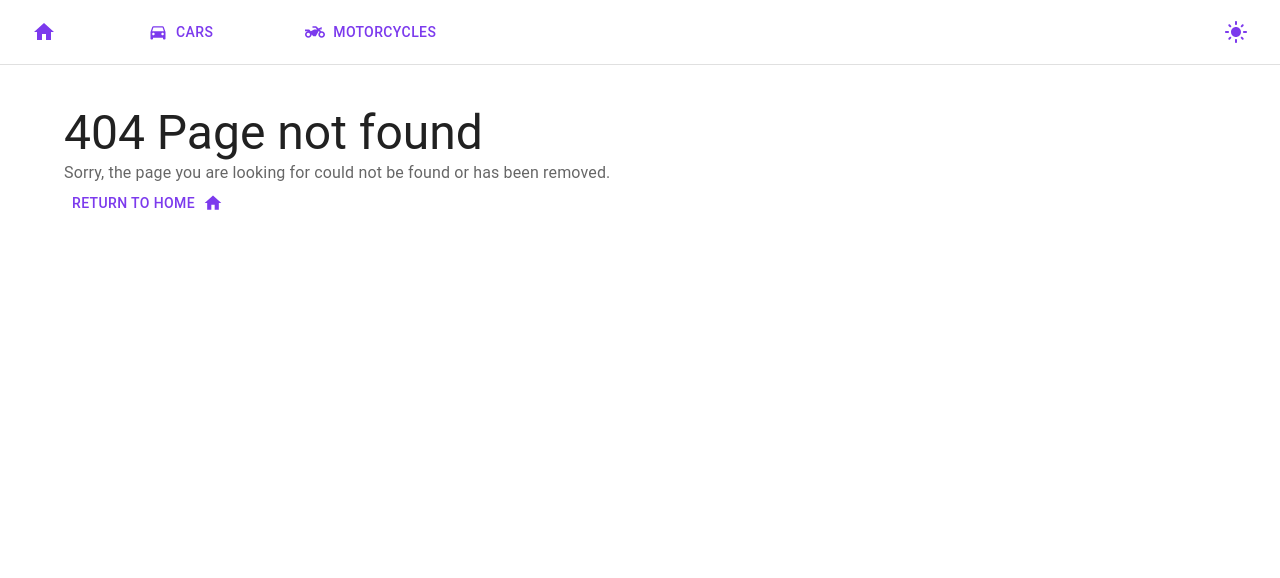
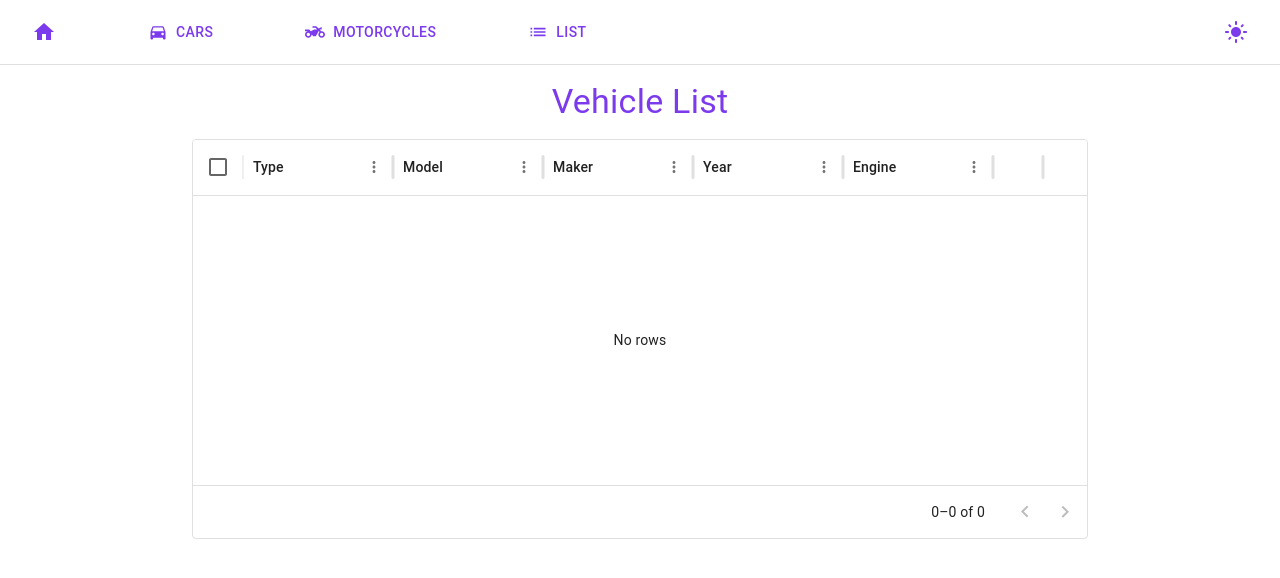
Before and after one commit to proga-react-practice/kappa-team-project, a React (Vite) app: page /list in a window 1280 px wide. Before the commit this address had no page. Shown: the top 578 px of the page. Built offline with nearby package versions, Linux system fonts and the light colour scheme; the HTML template or start-up script is replaced by a standard one.

Commit message:
added list page of all added vehicles

```diff
--- a/package.json
+++ b/package.json
@@ -16,6 +16,7 @@
     "@mui/lab": "^5.0.0-alpha.170",
     "@mui/material": "^5.15.17",
     "@mui/styled-engine-sc": "^6.0.0-alpha.18",
+    "@mui/x-data-grid": "^7.5.0",
     "@mui/x-tree-view": "^7.3.1",
     "@types/react-dnd": "^3.0.2",
     "react": "^18.2.0",
--- a/src/App.tsx
+++ b/src/App.tsx
@@ -6,6 +6,7 @@ import MotoPage from './pages/moto'
 import NotFoundPage from './pages/not-found'
 
 import './App.css'
+import { VehicleList } from './pages/vehicleList'
 
 
 function App() {
@@ -18,6 +19,7 @@ function App() {
 					<Route path="cars" element={<CarsPage />} />
 					<Route path="moto" element={<MotoPage />} />
 					<Route path="*" element={<NotFoundPage />} />
+					<Route path="list" element={<VehicleList />} />
 				</Route>
 			</Routes>
 		</BrowserRouter>
--- a/src/components/form/carForm.tsx
+++ b/src/components/form/carForm.tsx
@@ -1,4 +1,4 @@
-import { Car, emptyCar, engineTypes } from '../../lib/types'
+import { Car, emptyCar, engineTypes, carMakers } from '../../lib/types'
 import Card from '@mui/material/Card';
 import CardContent from '@mui/material/CardContent';
 import TextField from '@mui/material/TextField';
@@ -23,16 +23,16 @@ export function FormFields({register, errors, watch, setValue} : FormFieldsProps
                 label='Maker'
                 select
                 fullWidth
-                {...register('maker', {required: 'Maker is required'})}
+                {...register('maker')}
                 onChange={(e) => {setValue('maker', e.target.value)}}
                 value={watch('maker') || ''}
                 error={errors.maker !== undefined}
 
                 helperText={errors.maker?.message?.toString()}>
                     <MenuItem value="">Select Maker</MenuItem>
-                    <MenuItem value="Toyota">Toyota</MenuItem>
-                    <MenuItem value="Honda">Honda</MenuItem>
-                    <MenuItem value="Ford">Ford</MenuItem>
+                    {carMakers.map((maker) => (
+                        <MenuItem value={maker}>{maker}</MenuItem>
+                    ))}
             </TextField>
             <TextField
                 sx={{marginY: 1}}
--- a/src/lib/types.ts
+++ b/src/lib/types.ts
@@ -1,12 +1,12 @@
 
-export interface Car { // Car object fields
-    maker: string
-    model: string
-    year: string
-    engine: typeof engineTypes[number]
+export type Car = { // Car object fields
+    maker: typeof carMakers[number] | undefined;
+    model: string | undefined;
+    year: number | undefined;
+    engine: typeof engineTypes[number] | undefined;
 }
 
-export interface Motorcycle {
+export type Motorcycle = {
     maker: string;
     model: string;
     year: string;
@@ -14,7 +14,8 @@ export interface Motorcycle {
 }
 
 export const engineTypes = ['Petrol', 'Diesel', 'Electric'] // Engine types
+export const carMakers = ['Toyota', 'Honda', 'Ford']
 
 export interface FormErrors extends Car {}
 
-export const emptyCar: Car = { maker: '', model: '', year: '', engine: '' } // Empty car object
+export const emptyCar: Car = { maker: undefined, model: undefined, year: undefined, engine: undefined } // Empty car object
--- a/src/pages/layout.tsx
+++ b/src/pages/layout.tsx
@@ -3,6 +3,7 @@ import HomeIcon from '@mui/icons-material/Home';
 import DirectionsCarIcon from '@mui/icons-material/DirectionsCar';
 import TwoWheelerIcon from '@mui/icons-material/TwoWheeler';
 import MenuIcon from '@mui/icons-material/Menu';
+import ListIcon from '@mui/icons-material/List';
 
 import { Link, Outlet } from "react-router-dom"
 import themes from "../themes"
@@ -37,6 +38,7 @@ export default function Layout() {
                     <Link to="/"><IconButton sx={{color: 'primary.main'}}><HomeIcon/></IconButton></Link>
                     <Link to="cars"><Button startIcon={<DirectionsCarIcon/>} sx={{color: 'primary.main'}} href="vlad">Cars</Button></Link>
                     <Link to="moto"><Button startIcon={<TwoWheelerIcon/>} sx={{color: 'primary.main'}} href="ira">Motorcycles</Button></Link>
+                    <Link to="list"><Button startIcon={<ListIcon/>} sx={{color: 'primary.main'}} href="ira">List</Button></Link>
                     <IconButton sx={{color: 'primary.main', marginLeft: "auto"}} onClick={changeTheme}>{themes[themeIndex].icon}</IconButton>
                 </Toolbar>
                 <Box sx= {{display:{xs:'flex', md:'none'}, padding:3,  }}>
--- /dev/null
+++ b/src/pages/vehicleList.tsx
@@ -0,0 +1,71 @@
+import { useContext } from "react"
+import { CarsContext } from "../components/providers/carsProvider"
+import { MotoContext } from "../components/providers/motoProvider";
+import { DataGrid, GridActionsCellItem, GridColDef, GridRowId } from '@mui/x-data-grid';
+import { Box, Typography } from "@mui/material";
+import { Car, engineTypes, Motorcycle } from "../lib/types";
+
+import DeleteIcon from '@mui/icons-material/Delete';
+
+export function VehicleList() {
+    const { cars, setCars, deleteCar } = useContext(CarsContext)
+    const { Motorcycles, setMotorcycles, deleteMotorcycle } = useContext(MotoContext)
+
+    function handleRowUpdate(newRow: any) {
+        if (newRow.id === undefined) return
+        const updatedRow = { ...newRow, isNew: false };
+        if (newRow.id as number < cars.length)
+            setCars(cars.map((car, i) => i === newRow.id ? newRow as Car : car))
+        else
+            setMotorcycles(Motorcycles.map((moto, i) => i === newRow.id - cars.length ? newRow as Motorcycle : moto))
+        return updatedRow
+    }
+
+    function handleDelete(i: GridRowId){
+        i = i as number
+        if (i < cars.length)
+            deleteCar(i)
+        else
+            deleteMotorcycle(i - cars.length)
+    }
+
+    const columns: GridColDef[] = [
+        { field: 'type', headerName: 'Type', width: 150},
+        { field: 'model', headerName: 'Model', width: 150, editable: true },
+        { field: 'maker', headerName: 'Maker', width: 150 },
+        { field: 'year', headerName: 'Year', width: 150, editable: true },
+        { field: 'engine', headerName: 'Engine', width: 150, editable: true, type: 'singleSelect', valueOptions: engineTypes },
+        {field: 'actions', type: "actions", headerName: '', width: 50, cellClassName: 'actions', getActions: ({id}) => {
+            return [
+                <GridActionsCellItem
+                  icon={<DeleteIcon />}
+                  label="Delete"
+                  color="error"
+                  onClick={() => handleDelete(id)}
+                />
+              ];
+        }
+        }
+    ]
+
+    const rows = [
+        ...cars.map((car, i) => ({ id: i, type: "Car", ...car })),
+        ...Motorcycles.map((moto, i) => ({ id: i+cars.length, type: "Motorcycle", ...moto }))]
+
+    return (
+        <Box sx={{ minHeight: '100vh', width: '100vw', alignItems: 'center', display: 'flex', flexDirection: 'column', gap: 2 }}>
+            <Typography variant='h4' align='center' sx={{mt: 2}} color="primary.main">Vehicle List</Typography>
+            <Box sx={{ height: 400, width: '70%' }}>
+                <DataGrid
+                    rows={rows}
+                    columns={columns}
+                    pageSizeOptions={[5]}
+                    checkboxSelection
+                    disableRowSelectionOnClick
+                    processRowUpdate={handleRowUpdate}
+                    onProcessRowUpdateError={(params) => {console.log(params)}}
+                />
+            </Box>
+        </Box>
+    )
+}
```
Also changed, not shown: src/pages/list.tsx (deleted), 1 other file (tests, documents, lock files or other folders).
